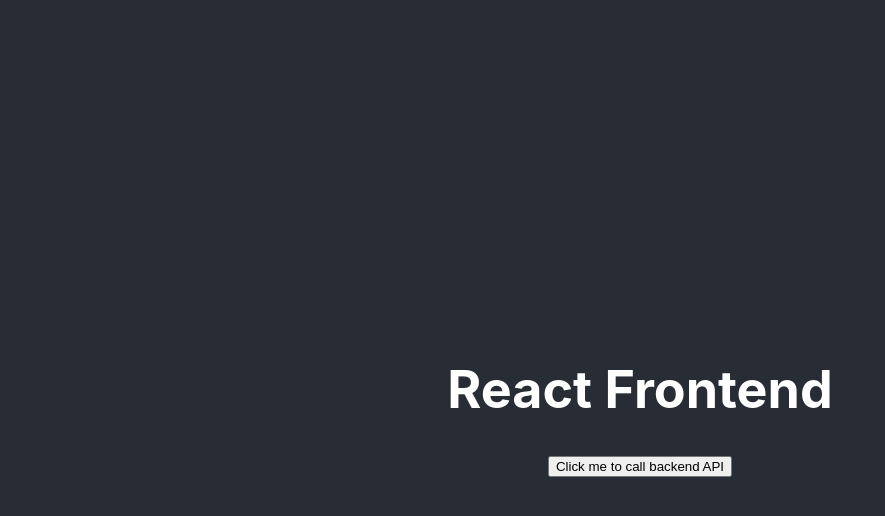
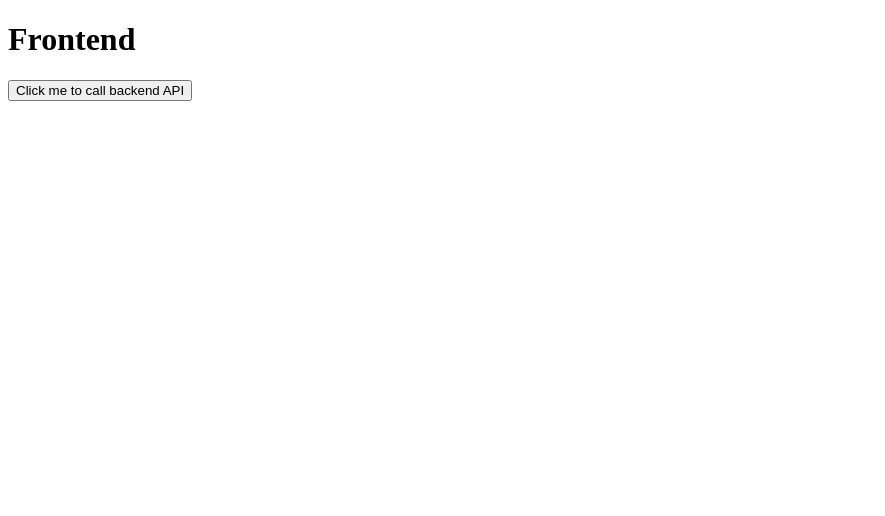
Before and after one commit to Fugate-A/InterfaceWebAppSeniorDesign, a React (Create React App) app in the folder interface/: page / in a window 1280 px wide. Shown: the top 516 px of the page, without its empty margins (0-885 px from the left). Built offline with nearby package versions, Linux system fonts and the light colour scheme.

Commit message:
most filler react code axed and no errors

```diff
--- a/interface/src/App.css
+++ /dev/null
@@ -1,38 +0,0 @@
-.App {
-  text-align: center;
-}
-
-.App-logo {
-  height: 40vmin;
-  pointer-events: none;
-}
-
-@media (prefers-reduced-motion: no-preference) {
-  .App-logo {
-    animation: App-logo-spin infinite 20s linear;
-  }
-}
-
-.App-header {
-  background-color: #282c34;
-  min-height: 100vh;
-  display: flex;
-  flex-direction: column;
-  align-items: center;
-  justify-content: center;
-  font-size: calc(10px + 2vmin);
-  color: white;
-}
-
-.App-link {
-  color: #61dafb;
-}
-
-@keyframes App-logo-spin {
-  from {
-    transform: rotate(0deg);
-  }
-  to {
-    transform: rotate(360deg);
-  }
-}
--- a/interface/src/App.js
+++ b/interface/src/App.js
@@ -1,12 +1,11 @@
 import React from 'react';
-import './App.css';
 import Button from './ButtonExample';
 
 function App() {
   return (
     <div className="App">
       <header className="App-header">
-        <h1>React Frontend</h1>
+        <h1>Frontend</h1>
         <Button />
       </header>
     </div>
--- a/interface/src/index.css
+++ /dev/null
@@ -1,13 +0,0 @@
-body {
-  margin: 0;
-  font-family: -apple-system, BlinkMacSystemFont, 'Segoe UI', 'Roboto', 'Oxygen',
-    'Ubuntu', 'Cantarell', 'Fira Sans', 'Droid Sans', 'Helvetica Neue',
-    sans-serif;
-  -webkit-font-smoothing: antialiased;
-  -moz-osx-font-smoothing: grayscale;
-}
-
-code {
-  font-family: source-code-pro, Menlo, Monaco, Consolas, 'Courier New',
-    monospace;
-}
--- a/interface/src/index.js
+++ b/interface/src/index.js
@@ -1,6 +1,5 @@
 import React from 'react';
-import ReactDOM from 'react-dom';
-import './index.css';
+import ReactDOM from 'react-dom/client';
 import App from './App';
 
 const root = ReactDOM.createRoot(document.getElementById('root'));
```
Also changed, not shown: interface/src/logo.svg (deleted), 1 other file (tests, documents, lock files or other folders).
